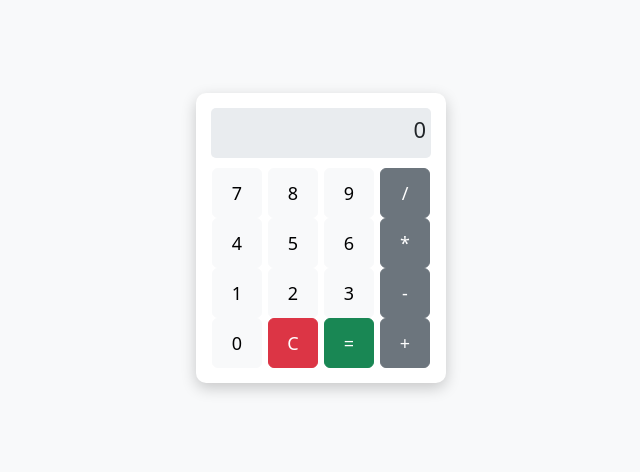
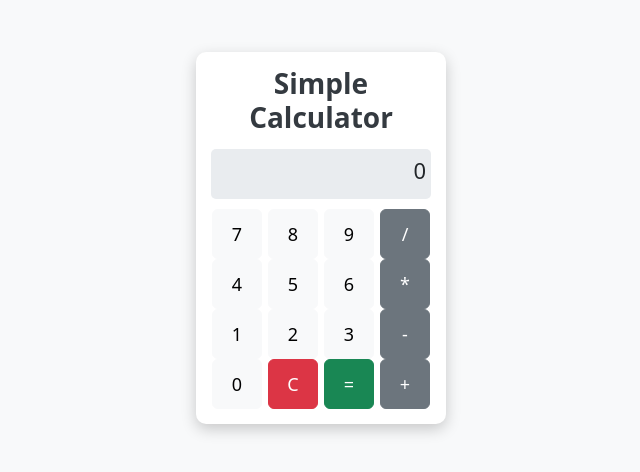
Before and after one commit to mdshafii786/thumbejapublicity, a plain HTML site: page index.html in a window 1280 px wide. Shown: the part 162-634 px from the top of the page, without its empty margins (319-959 px from the left). Drawn offline with nearby package versions, Linux system fonts and the light colour scheme.

Commit message:
Update index.html

```diff
--- a/index.html
+++ b/index.html
@@ -35,10 +35,16 @@
       height: 50px;
       font-size: 18px;
     }
+    h3 {
+      margin-bottom: 15px;
+      font-weight: bold;
+      color: #343a40;
+    }
   </style>
 </head>
 <body>
   <div class="calculator text-center">
+    <h3>Simple Calculator</h3>  <!-- Header added here -->
     <div id="display">0</div>
     <div class="row g-1">
       <div class="col"><button class="btn btn-light">7</button></div>
```
